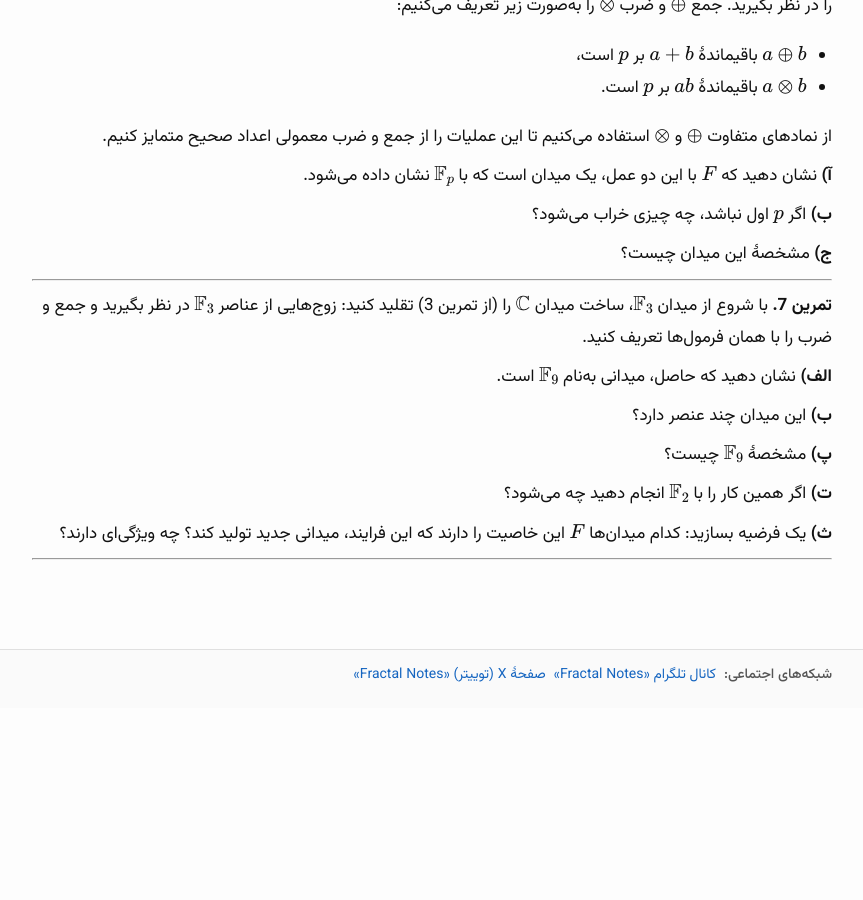
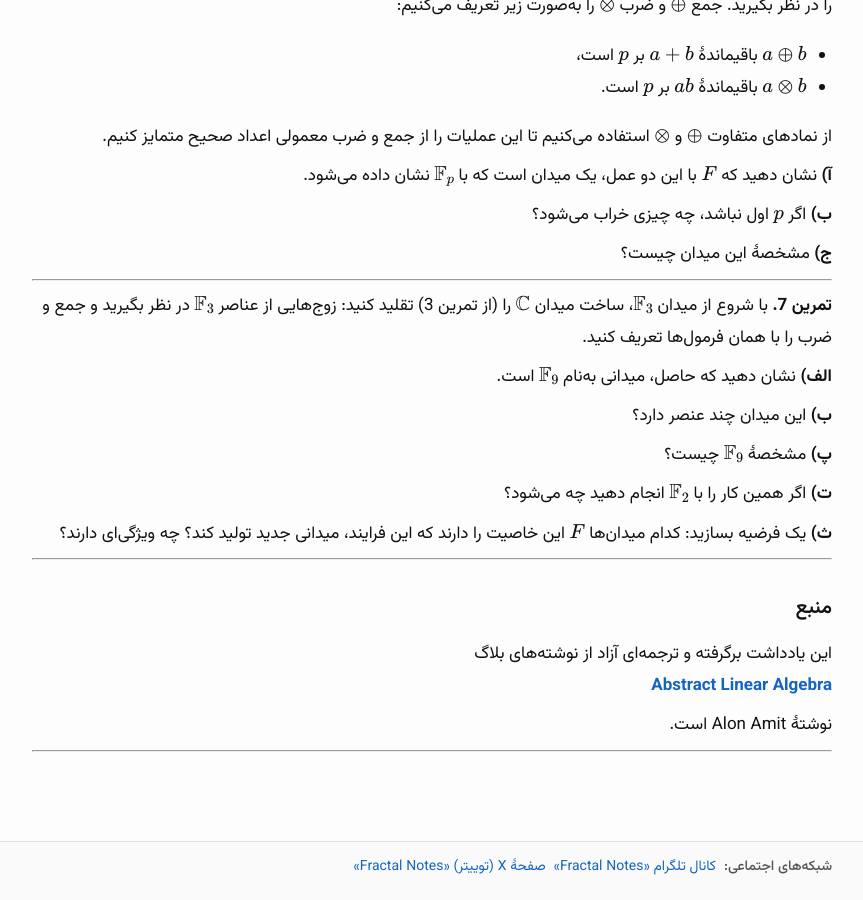
Before and after one commit to pooyarezaie/Fractal-Notes, a Jekyll site: the page built from linear-algebra/fields-introduction.md, in a window 1280 px wide and 900 px high, scrolled down 11698 px. Shown: the whole window, without its empty margins (208-1071 px from the left). Built offline with Jekyll 4.4.1, drawn with Linux system fonts in a browser that asks for light colours; before the commit the page ends 12406 px from its top, so only the background shows below that.

Commit message:
Add a reference for fields introduction page

```diff
--- a/linear-algebra/fields-introduction.md
+++ b/linear-algebra/fields-introduction.md
@@ -558,3 +558,12 @@ $$
 **ث)** یک فرضیه بسازید: کدام میدان‌ها $F$ این خاصیت را دارند که این فرایند، میدانی جدید تولید کند؟ چه ویژگی‌ای دارند؟
 
 ---
+
+### منبع
+
+این یادداشت برگرفته و ترجمه‌ای آزاد از نوشته‌های بلاگ
+ **[Abstract Linear Algebra](https://abstractlinearalgebra.quora.com)**
+
+نوشتهٔ Alon Amit است.
+
+---
```
